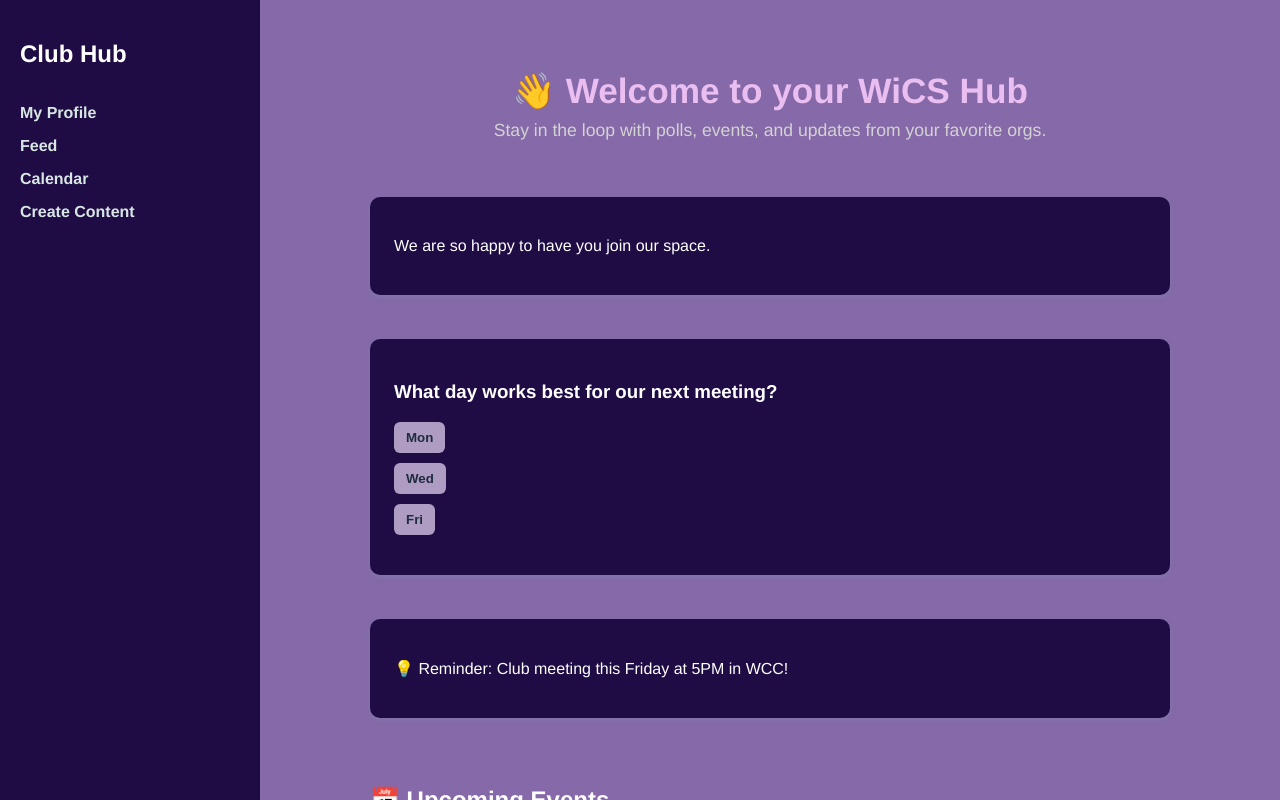
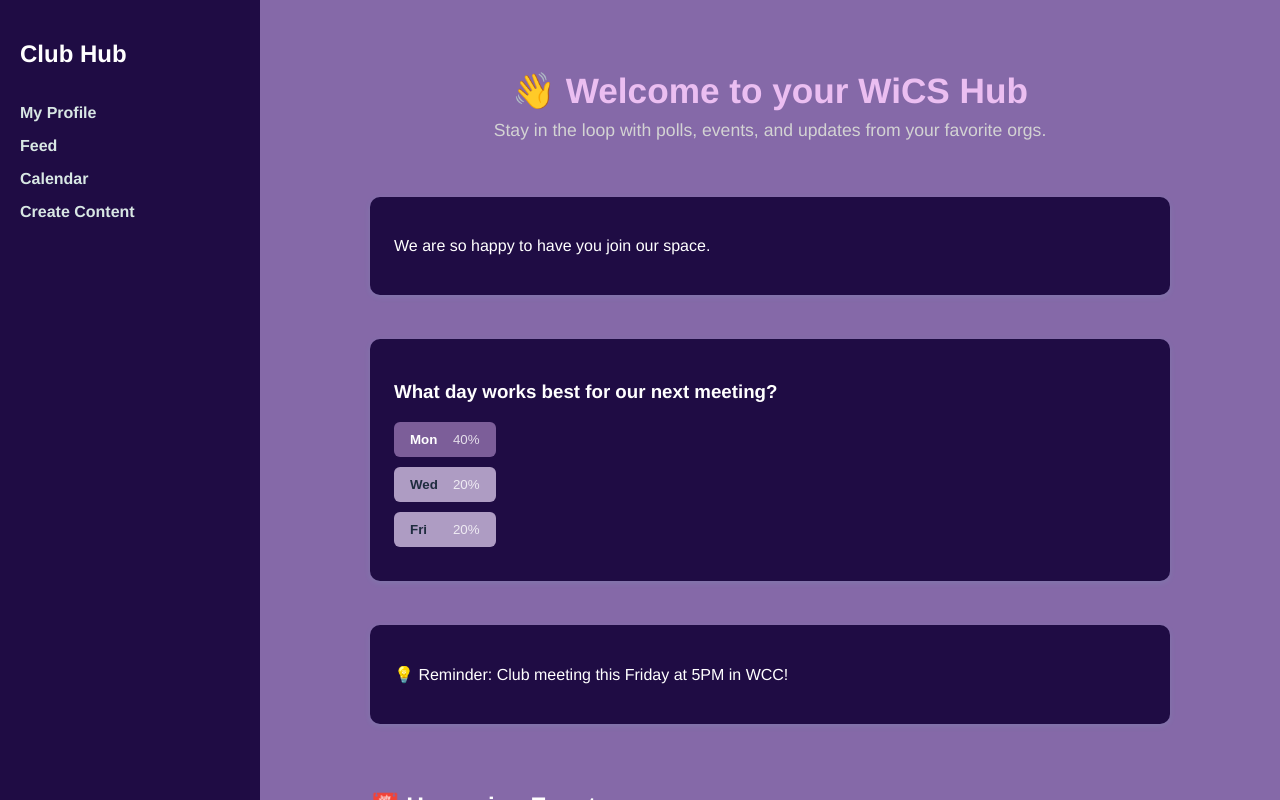
Before and after one commit to bree20005/ClubHub, a React (Create React App) app: page / in a window 1280 px wide. Both pictures are taken after a click on the button "Mon". Built offline with nearby package versions, Linux system fonts and the light colour scheme.

Commit message:
poll animation

```diff
--- a/src/components/Polls.js
+++ b/src/components/Polls.js
@@ -1,17 +1,43 @@
 // src/components/Poll.js
-import React from 'react';
+// import React from 'react';
+import React, { useState } from 'react';
 
 function Poll({ question, options }) {
+  const [selected, setSelected] = useState(null);
+  const [hasVoted, setHasVoted] = useState(false);
+
+  // Fake vote counts
+  const totalVotes = 100;
+  const votes = options.map((opt, i) => (i === options.indexOf(selected) ? 40 : 20));
+  const percentages = votes.map(v => Math.round((v / totalVotes) * 100));
+
+  const handleVote = (opt) => {
+    if (!hasVoted) {
+      setSelected(opt);
+      setHasVoted(true);
+    }
+  };
   return (
     <div className="poll-card">
       <h3>{question}</h3>
       <ul>
         {options.map((opt, index) => (
-          <li key={index}><button>{opt}</button></li>
+          <li key={index}>
+            <button
+              onClick={() => handleVote(opt)}
+              className={selected === opt ? 'selected' : ''}
+            >
+              <span className="label">{opt}</span>
+              {hasVoted && (
+                <span className="percentage">{percentages[index]}%</span>
+              )}
+            </button>
+          </li>
         ))}
       </ul>
     </div>
   );
+
 }
 
 export default Poll;
--- a/src/index.css
+++ b/src/index.css
@@ -87,15 +87,21 @@
 
 /* Poll options */
 .poll-card ul {
-  list-style-type: none;
+  list-style: none;
   padding: 0;
+  margin: 0;
+  display: flex;
+  flex-direction: column;
+  align-items: stretch;
+  width: fit-content;
 }
 
 .poll-card li {
   margin-bottom: 10px;
+  width: 100%;
 }
 
-.poll-card button {
+/* .poll-card button {
   background-color: #ae9cc3;
   color: #1f2c3f;
   border: none;
@@ -103,11 +109,41 @@
   border-radius: 6px;
   cursor: pointer;
   font-weight: bold;
+  width: 100%;
+  box-sizing: border-box;
+  text-align: left;
+} */
+
+.poll-card button {
+  background-color: #ae9cc3;
+  color: #1f2c3f;
+  border: none;
+  padding: 10px 16px;
+  border-radius: 6px;
+  cursor: pointer;
+  font-weight: bold;
+  width: 100%;
+  box-sizing: border-box;
+  display: flex;
+  justify-content: space-between;
+  align-items: center;
+  transition: background-color 0.3s ease;
 }
 
 .poll-card button:hover {
   background-color: #ae9cc3;
   transform: scale(1.02)
+}
+
+.poll-card button.selected {
+  background-color: #7c5e99;
+  color: white;
+}
+
+.poll-card .percentage {
+  margin-left: 15px;
+  font-weight: normal;
+  color: #ffffffcc;
 }
 
 /* Create content form */
```
